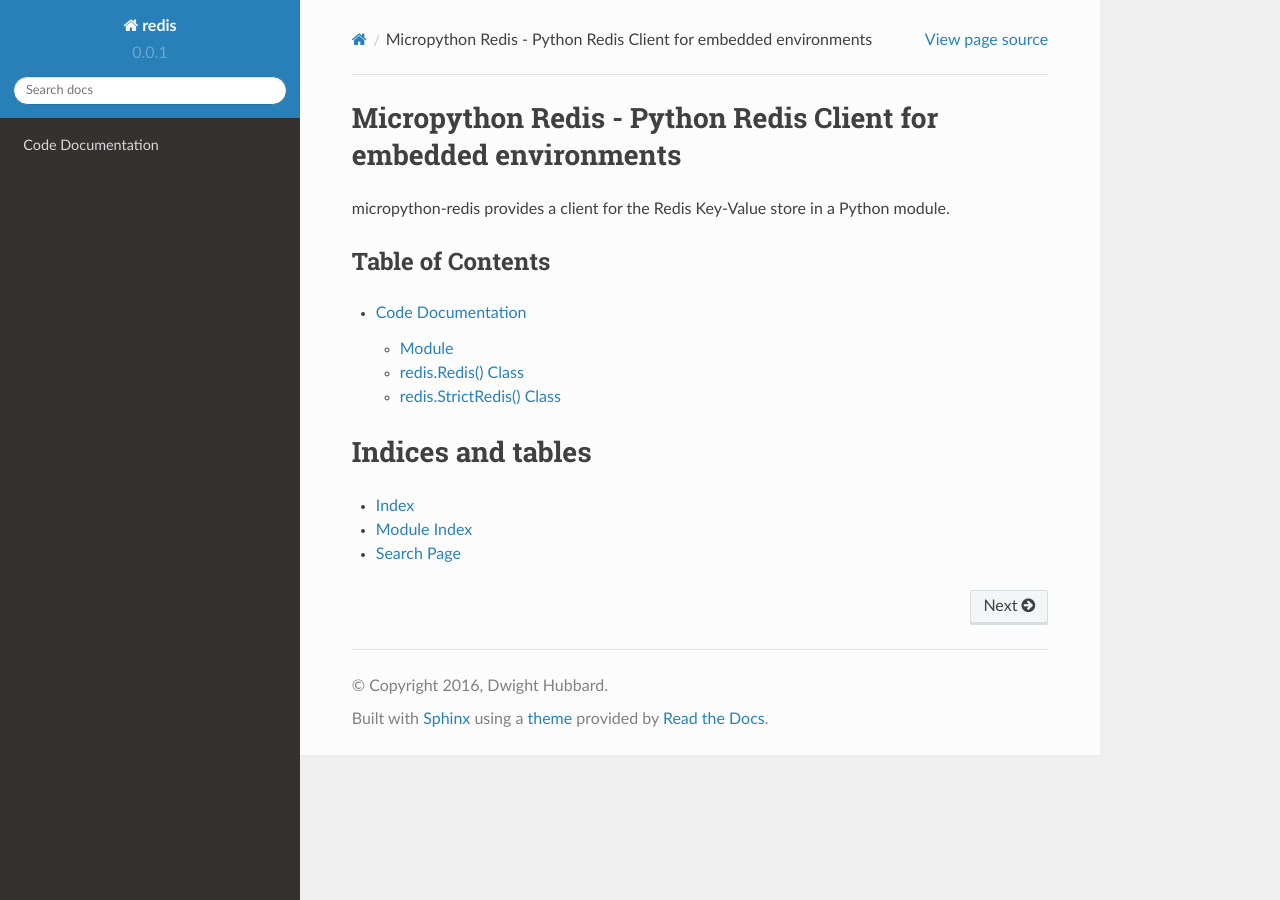
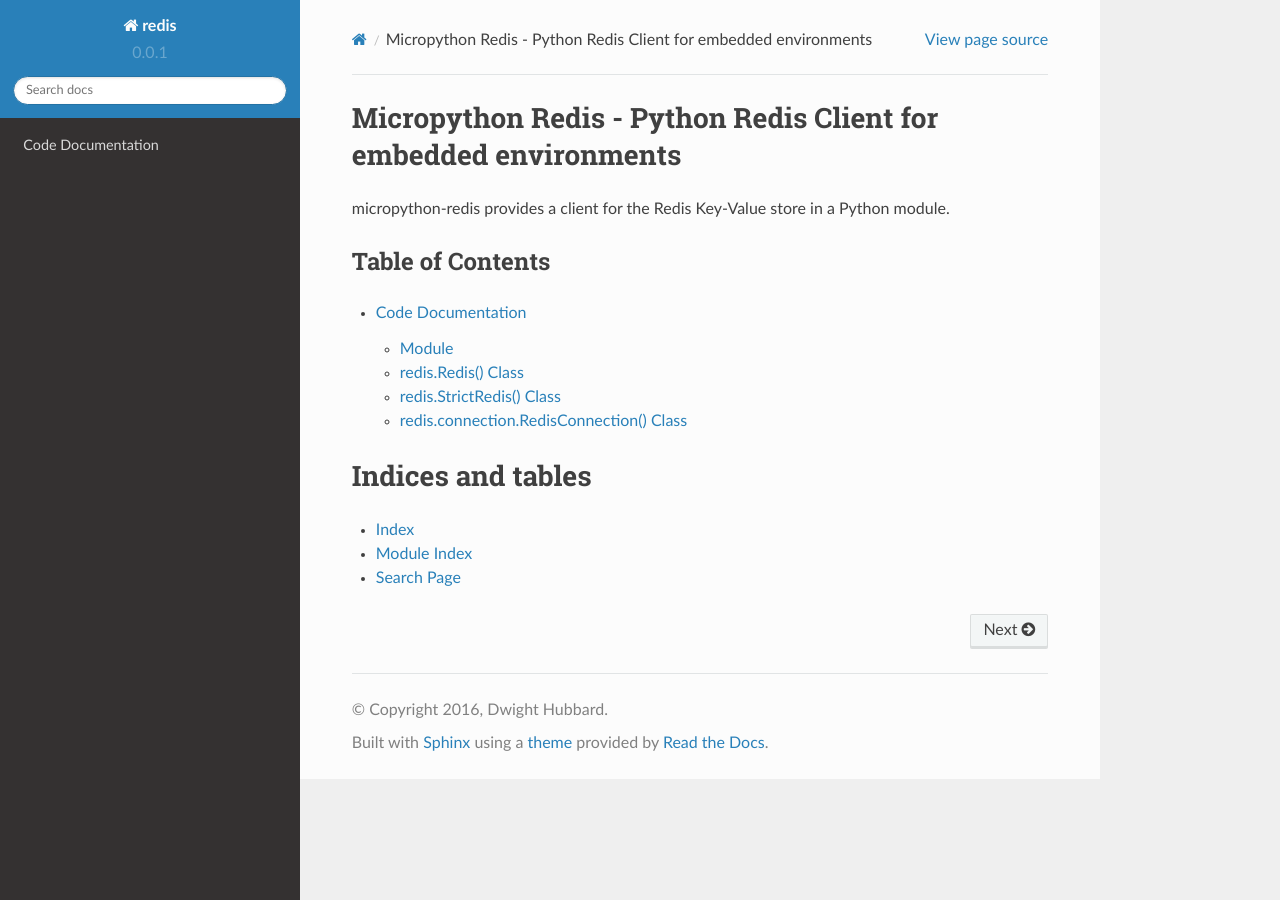
Before and after one commit to dwighthubbard/micropython-redis, a Sphinx documentation site: the page built from docs/index.rst, in a window 1280 px wide. Built offline with Sphinx 7.4.7 and the Read the Docs theme 2.0.0, drawn with Linux system fonts in a browser that asks for light colours.

Commit message:
Add more documentation

```diff
--- a/docs/micropython_redis.rst
+++ b/docs/micropython_redis.rst
@@ -47,3 +47,10 @@
    :members:
    :inherited-members:
    :show-inheritance:
+
+redis.connection.RedisConnection() Class
+========================================
+.. autoclass:: redis.connection.RedisConnection
+   :members:
+   :inherited-members:
+   :show-inheritance:
```
